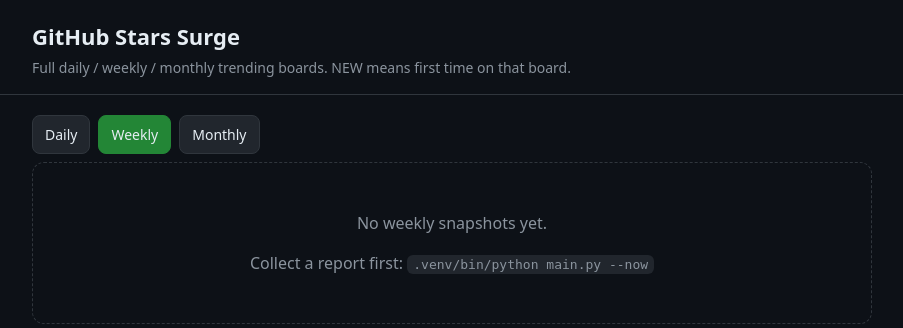
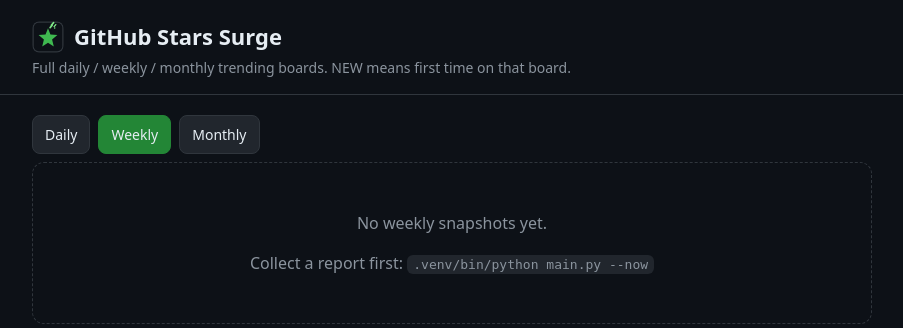
Before and after one commit to Banezzz/github-stars-surge, a Flask app: page / in a window 1280 px wide. Shown: the top 328 px of the page, without its empty margins (188-1091 px from the left). Run offline with Flask 3, Linux system fonts and the light colour scheme; data that the repository does not hold is empty.

Commit message:
Add site favicon and header icon.
Serve a green star-surge icon as favicon, apple-touch icon, and
the header mark so the viewer is recognizable in the browser tab.

```diff
--- a/templates/report.html
+++ b/templates/report.html
@@ -4,6 +4,12 @@
   <meta charset="utf-8">
   <meta name="viewport" content="width=device-width, initial-scale=1">
   <title>GitHub Stars Surge</title>
+  <link rel="icon" href="{{ url_for('static', filename='favicon.ico') }}" sizes="any">
+  <link rel="icon" href="{{ url_for('static', filename='favicon.svg') }}" type="image/svg+xml">
+  <link rel="icon" href="{{ url_for('static', filename='favicon-32.png') }}" type="image/png" sizes="32x32">
+  <link rel="apple-touch-icon" href="{{ url_for('static', filename='apple-touch-icon.png') }}">
+  <link rel="manifest" href="{{ url_for('static', filename='site.webmanifest') }}">
+  <meta name="theme-color" content="#0d1117">
   <style>
     :root {
       --bg: #0d1117;
@@ -31,7 +37,8 @@
       padding: 20px 20px 16px;
     }
     .wrap { max-width: 880px; margin: 0 auto; padding: 0 20px 48px; }
-    h1 { margin: 0 0 4px; font-size: 22px; }
+    h1 { margin: 0 0 4px; font-size: 22px; display: flex; align-items: center; gap: 10px; }
+    .logo { width: 32px; height: 32px; border-radius: 8px; display: block; flex: none; }
     .subtitle { color: var(--muted); margin: 0; font-size: 14px; }
     .controls {
       display: flex;
@@ -95,7 +102,7 @@
 <body>
   <header>
     <div class="wrap" style="padding-bottom: 0;">
-      <h1>GitHub Stars Surge</h1>
+      <h1><img class="logo" src="{{ url_for('static', filename='favicon.svg') }}" width="32" height="32" alt="">GitHub Stars Surge</h1>
       <p class="subtitle">Full daily / weekly / monthly trending boards. NEW means first time on that board.</p>
     </div>
   </header>
--- a/web.py
+++ b/web.py
@@ -1,6 +1,6 @@
 """Local web viewer for historical trending star reports."""
 
-from flask import Flask, render_template, request
+from flask import Flask, render_template, request, send_from_directory
 
 import db
 from period import TIME_RANGE_LABELS, TIME_RANGES
@@ -8,6 +8,14 @@ from period import TIME_RANGE_LABELS, TIME_RANGES
 
 def create_app() -> Flask:
     app = Flask(__name__)
+
+    @app.route("/favicon.ico")
+    def favicon():
+        return send_from_directory(
+            app.static_folder,
+            "favicon.ico",
+            mimetype="image/vnd.microsoft.icon",
+        )
 
     @app.route("/")
     def index():
```
Also changed, not shown: static/apple-touch-icon.png (added), static/favicon-16.png (added), static/favicon-32.png (added), static/favicon-64.png (added), static/favicon.ico (added), static/favicon.svg (added), static/icon-512.png (added), static/site.webmanifest (added).
